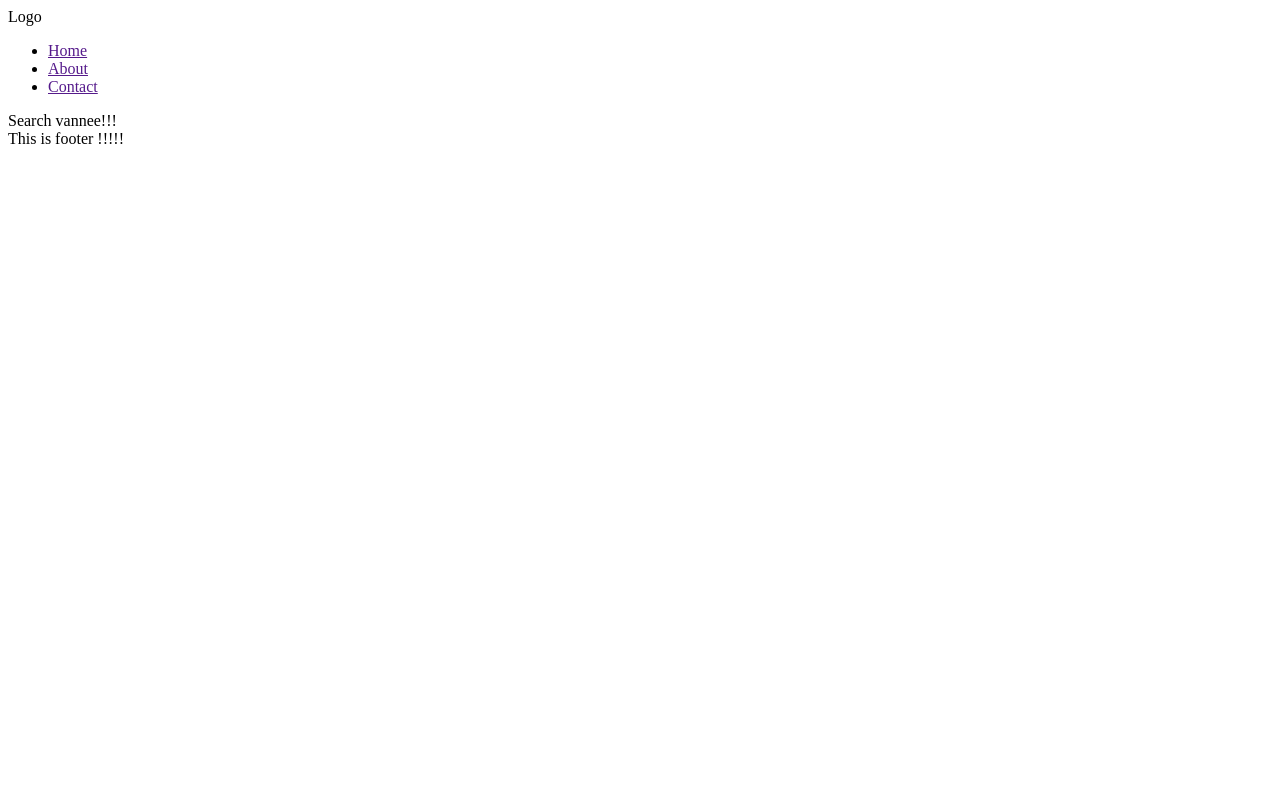
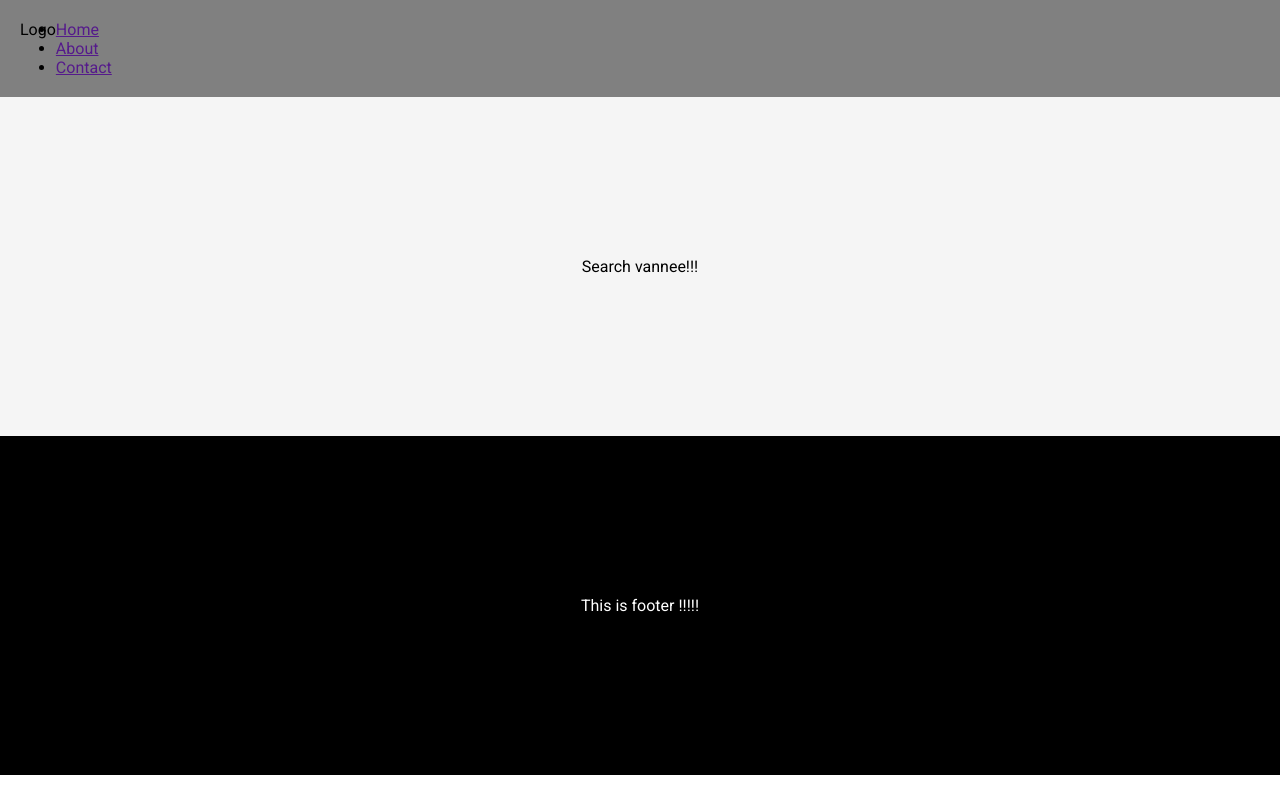
Before and after one commit to Charlie-007-star/React, a React (Create React App) app in the folder first/: page / in a window 1280 px wide. Built offline with nearby package versions, Linux system fonts and the light colour scheme.

Commit message:
react first video completed

```diff
--- a/first/src/App.js
+++ b/first/src/App.js
@@ -1,7 +1,13 @@
 import React from "react";
+
+/* ------------------------------- Components ------------------------------- */
 import Header from "./components/Header"
 import Section from "./components/Section"
 import Footer from "./components/Footer"
+
+/* ----------------------------------- CSS ---------------------------------- */
+import "./style.css";
+
 
 
 function App() {
--- a/first/src/components/Header.js
+++ b/first/src/components/Header.js
@@ -3,8 +3,8 @@ import React from 'react'
 function Headers(){
   return(
     <header>
-      <div>Logo</div>
-      <ul>
+      <div className="logo">Logo</div>
+      <ul className="nav">
         <li>
           <a href="">Home</a>
         </li>
--- a/first/src/components/Section.js
+++ b/first/src/components/Section.js
@@ -1,7 +1,7 @@
 import React from 'react'
 
 function Section(){
-  return <div> Search vannee!!!</div>
+  return <div  className="Hero"> Search vannee!!!</div>
 
 }
 
--- /dev/null
+++ b/first/src/style.css
@@ -0,0 +1,44 @@
+
+@import url('https://fonts.googleapis.com/css2?family=Roboto&display=swap');
+
+html{
+    font-family: 'Roboto', sans-serif;
+}
+.App{
+    text-align: center;
+}
+
+*{
+    box-sizing: border-box;
+    margin: 0;
+    padding: 0;
+}
+
+header{
+
+    background-color: gray;
+    padding: 20px;
+    display: flex;
+}
+
+header.logo{
+
+    font-size: 25px;
+}
+
+header.nav{
+
+}
+
+.Hero{
+    background-color: whitesmoke;
+    padding: 10em;
+    text-align: center;
+}
+
+footer{
+    background-color: black;
+    color: white;
+    padding: 10em;
+    text-align: center;
+}
```
